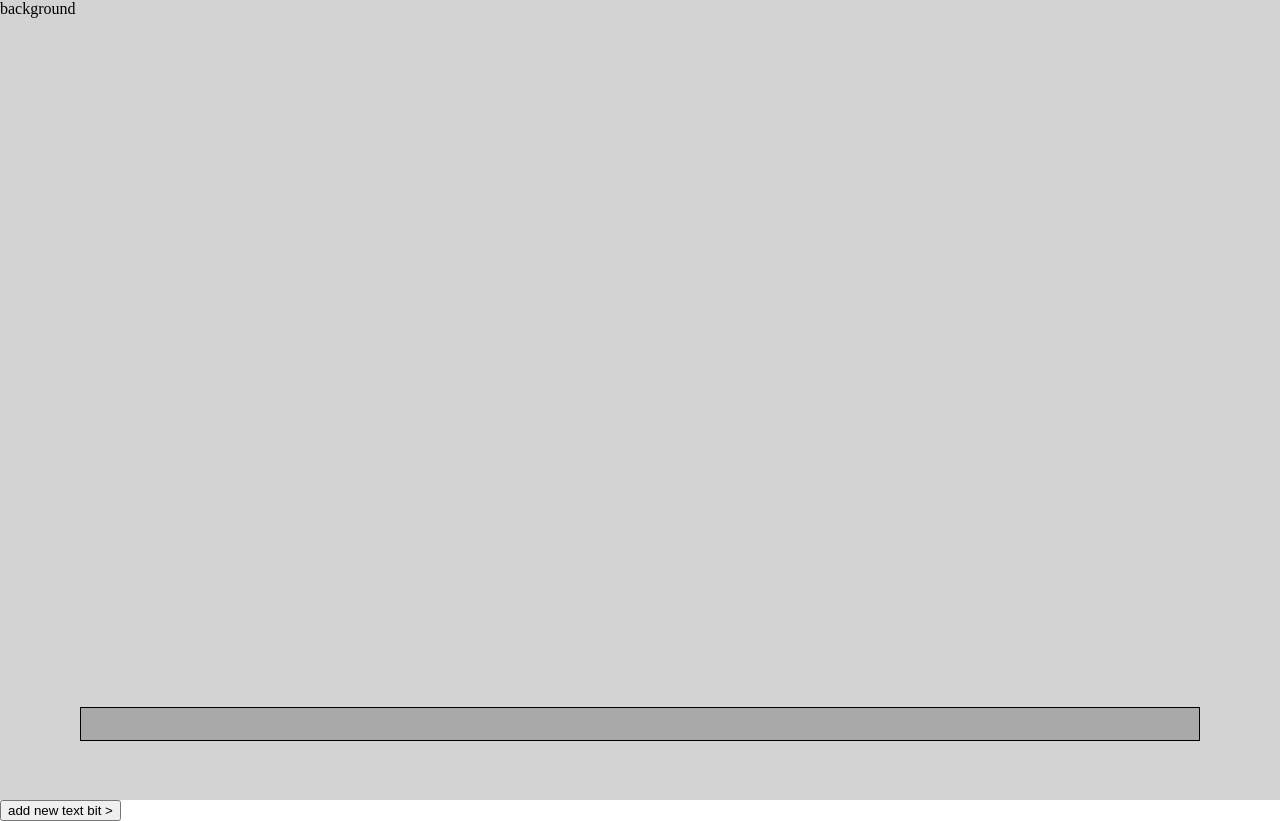
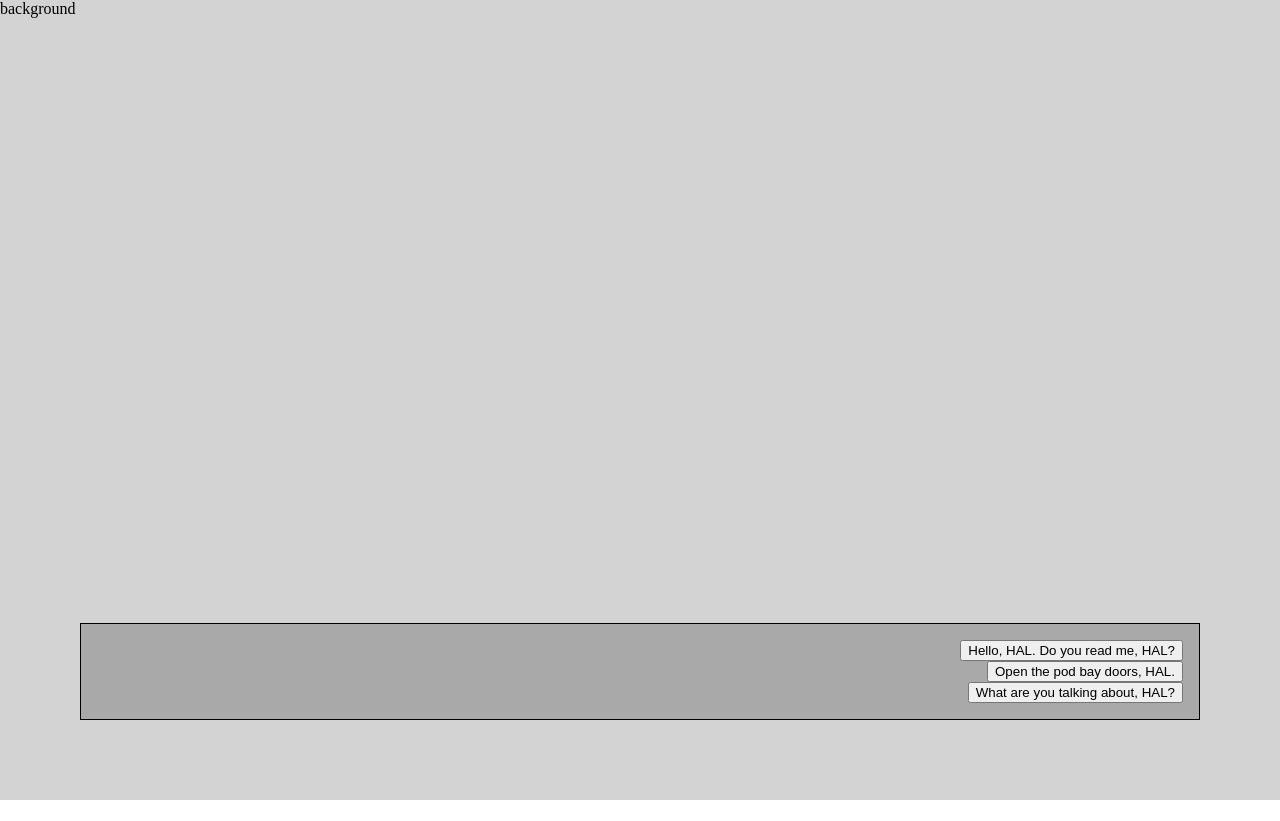
Before and after one commit to kenhoff/harvest-ggj-2018, a React app: page / in a window 1280 px wide. After the commit the page ends 800 px from the top, so only its background shows below. Built offline with nearby package versions, Linux system fonts and the light colour scheme.

Commit message:
starting to add different responses from different people in the dialog box

```diff
--- a/src/start.jsx
+++ b/src/start.jsx
@@ -1,17 +1,15 @@
 import React from 'react';
 import PropTypes from 'prop-types';
 import ReactDOM from 'react-dom';
-import "../styles/main.scss";
-
-let textOptions = ["Open the pod bay doors, hal.", "I'm afraid i can't do that, dave.", "daisy, daisy",]
+import '../styles/main.scss';
 
 class App extends React.Component {
     constructor(props) {
         super(props);
         this.state = {
-            inputText: "",
-            textBits: [],
-        }
+            inputText: '',
+            textBits: []
+        };
     }
     render() {
         return (<div>
@@ -21,20 +19,57 @@ class App extends React.Component {
                     this
                         .state
                         .textBits
-                        .map((textBit) => {
-                            return (<div key={Math.random()}>{textBit}</div>)
+                        .map(textBit => {
+                            return (<div key={Math.random()} className={`${textBit.character}-response`}>
+                                {textBit.text}
+                            </div>);
                         })
                 }
+                <button className="player-option" onClick={() => {
+                        let newTextBits = [
+                            ...this.state.textBits, {
+                                character: 'player',
+                                text: 'Hello, HAL. Do you read me, HAL?'
+                            }, {
+                                character: 'entity',
+                                text: 'Affirmative, Dave. I read you.'
+                            },
+                        ];
+                        this.setState({textBits: newTextBits});
+                    }}>
+                    Hello, HAL. Do you read me, HAL?
+                </button>
+                <button className="player-option" onClick={() => {
+                        let newTextBits = [
+                            ...this.state.textBits, {
+                                character: 'player',
+                                text: 'Open the pod bay doors, HAL.'
+                            }, {
+                                character: 'entity',
+                                text: "I'm sorry, Dave. I'm afraid I can't do that."
+                            },
+                        ];
+                        this.setState({textBits: newTextBits});
+                    }}>
+                    Open the pod bay doors, HAL.
+                </button>
+                <button className="player-option" onClick={() => {
+                        let newTextBits = [
+                            ...this.state.textBits, {
+                                character: 'player',
+                                text: 'What are you talking about, HAL?'
+                            }, {
+                                character: 'entity',
+                                text: 'This mission is too important for me to allow you to jeopardize it.'
+                            },
+                        ];
+                        this.setState({textBits: newTextBits});
+                    }}>
+                    What are you talking about, HAL?
+                </button>
             </div>
-            <div>
-                <button onClick={() => {
-                        let newTextBits = [
-                            ...this.state.textBits,
-                            textOptions[Math.floor(Math.random() * textOptions.length)],
-                        ];
-                        this.setState({textBits: newTextBits, inputText: "",});
-
-                    }}>
-                    add new text bit ></button>
-            </div>
-        </div>); } } export default App; ReactDOM.render(<App/>, document.getElementById('app'));
+        </div>);
+    }
+}
+export default App;
+ReactDOM.render(<App/>, document.getElementById('app'));
--- a/styles/main.scss
+++ b/styles/main.scss
@@ -15,11 +15,24 @@ body {
     bottom: 5em;
     right: 5em;
     left: 5em;
-    max-height: 5em;
+    max-height: 10em;
     display: flex;
     flex-direction: column;
     justify-content: flex-end;
+    align-items: center;
     overflow-y: hidden;
     padding: 1em;
     border: 1px solid black;
+
+    .player-option {
+        align-self: flex-end;
+    }
+
+    .player-response {
+        align-self: flex-end;
+    }
+
+    .entity-response {
+        align-self: flex-start;
+    }
 }
```
